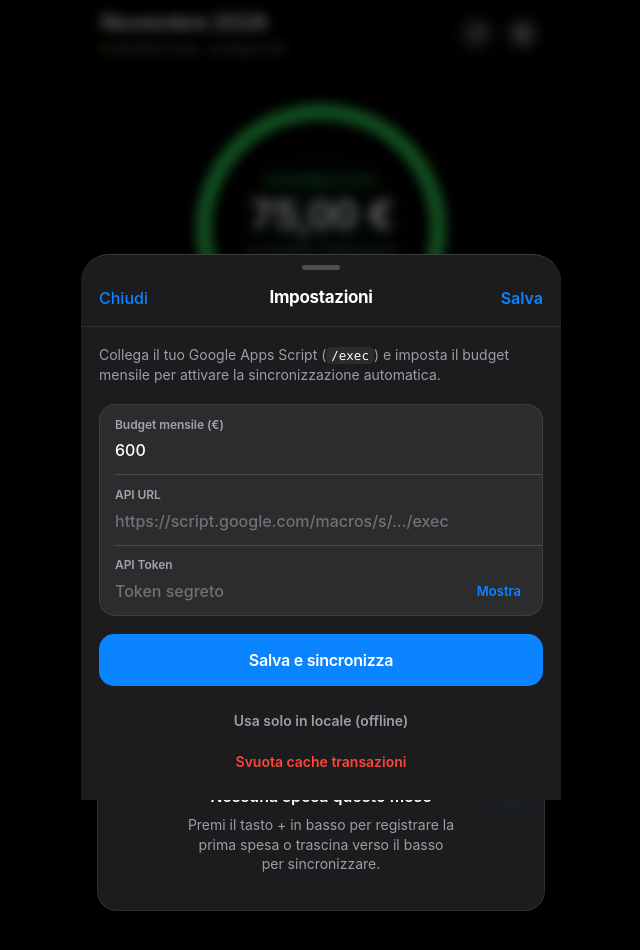
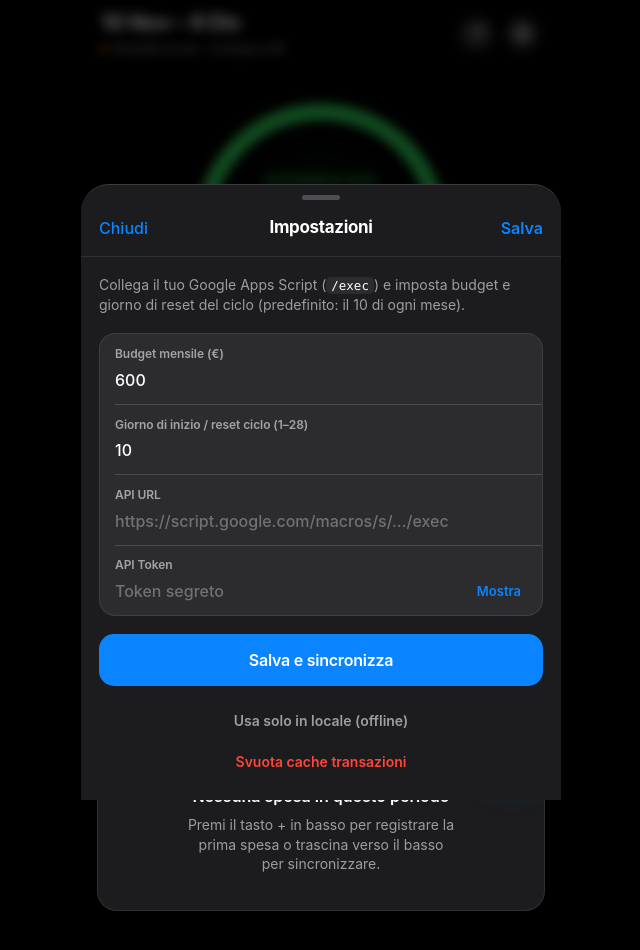
Before and after one commit to mrguizzo99/budget-tracker, a plain HTML site: page index.html in a window 1280 px wide. Shown: the whole page, without its empty margins (319-959 px from the left). Drawn offline with Linux system fonts and the light colour scheme.

Commit message:
Add files via upload

```diff
--- a/app.js
+++ b/app.js
@@ -8,11 +8,13 @@
     API_URL: "API_URL",
     API_TOKEN: "API_TOKEN",
     BUDGET_MENSILE: "BUDGET_MENSILE",
+    RESET_DAY: "RESET_DAY",
     TRANSACTIONS_CACHE: "BUDGET_TRANSACTIONS_CACHE",
     LAST_SYNC: "BUDGET_LAST_SYNC",
     LOCAL_MODE: "BUDGET_LOCAL_MODE"
   };
 
+  const DEFAULT_RESET_DAY = 10;
   const RING_RADIUS = 112;
   const RING_CIRCUMFERENCE = 2 * Math.PI * RING_RADIUS; // ~703.7168
 
@@ -77,6 +79,7 @@
       apiUrl: "",
       apiToken: "",
       monthlyBudget: 600,
+      resetDay: DEFAULT_RESET_DAY,
       localMode: false
     },
     transactions: [],
@@ -142,6 +145,7 @@
     formSettings: document.getElementById("form-settings"),
     btnCancelSettings: document.getElementById("btn-cancel-settings"),
     inputBudget: document.getElementById("input-budget"),
+    inputResetDay: document.getElementById("input-reset-day"),
     inputApiUrl: document.getElementById("input-api-url"),
     inputApiToken: document.getElementById("input-api-token"),
     btnToggleToken: document.getElementById("btn-toggle-token"),
@@ -342,17 +346,27 @@
   // =========================================================================
   // Persistence (localStorage)
   // =========================================================================
+  function sanitizeResetDay(raw) {
+    const parsed = Number.parseInt(String(raw ?? ""), 10);
+    if (!Number.isFinite(parsed) || parsed < 1 || parsed > 28) {
+      return DEFAULT_RESET_DAY;
+    }
+    return parsed;
+  }
+
   function loadFromStorage() {
     const apiUrl = (localStorage.getItem(STORAGE_KEYS.API_URL) || "").trim();
     const apiToken = (localStorage.getItem(STORAGE_KEYS.API_TOKEN) || "").trim();
     const rawBudget = localStorage.getItem(STORAGE_KEYS.BUDGET_MENSILE);
     const parsedBudget = parseEuroInput(rawBudget);
+    const resetDay = sanitizeResetDay(localStorage.getItem(STORAGE_KEYS.RESET_DAY));
     const localMode = localStorage.getItem(STORAGE_KEYS.LOCAL_MODE) === "1";
 
     state.config = {
       apiUrl,
       apiToken,
       monthlyBudget: Number.isFinite(parsedBudget) && parsedBudget > 0 ? parsedBudget : 600,
+      resetDay,
       localMode
     };
 
@@ -378,6 +392,7 @@
     localStorage.setItem(STORAGE_KEYS.API_URL, state.config.apiUrl);
     localStorage.setItem(STORAGE_KEYS.API_TOKEN, state.config.apiToken);
     localStorage.setItem(STORAGE_KEYS.BUDGET_MENSILE, String(state.config.monthlyBudget));
+    localStorage.setItem(STORAGE_KEYS.RESET_DAY, String(sanitizeResetDay(state.config.resetDay)));
     if (state.config.localMode) {
       localStorage.setItem(STORAGE_KEYS.LOCAL_MODE, "1");
     } else {
@@ -413,42 +428,110 @@
   }
 
   // =========================================================================
-  // Core Dynamic Daily Budget Calculation (Rollover)
+  // Core Dynamic Daily Budget Calculation (Rollover — Cycle from Reset Day)
   // =========================================================================
-  function calculateBudgetMetrics(transactions, monthlyBudget, now = new Date()) {
+  function diffCalendarDays(startDate, endDate) {
+    const utcStart = Date.UTC(
+      startDate.getFullYear(),
+      startDate.getMonth(),
+      startDate.getDate()
+    );
+    const utcEnd = Date.UTC(
+      endDate.getFullYear(),
+      endDate.getMonth(),
+      endDate.getDate()
+    );
+    return Math.round((utcEnd - utcStart) / 86_400_000);
+  }
+
+  function getCycleBounds(now, resetDay = DEFAULT_RESET_DAY) {
+    const safeDay = sanitizeResetDay(resetDay);
     const year = now.getFullYear();
     const month = now.getMonth();
-    const todayDay = now.getDate();
-    const daysInMonth = new Date(year, month + 1, 0).getDate();
-    const daysRemaining = Math.max(1, daysInMonth - todayDay + 1);
+    const todayDate = now.getDate();
 
-    const monthTransactions = transactions
+    // Cycle runs from resetDay of month M (00:00) up to resetDay of month M+1 (00:00, exclusive)
+    let cycleStart;
+    let nextReset;
+
+    if (todayDate >= safeDay) {
+      cycleStart = new Date(year, month, safeDay, 0, 0, 0, 0);
+      nextReset = new Date(year, month + 1, safeDay, 0, 0, 0, 0);
+    } else {
+      cycleStart = new Date(year, month - 1, safeDay, 0, 0, 0, 0);
+      nextReset = new Date(year, month, safeDay, 0, 0, 0, 0);
+    }
+
+    const cycleEndInclusive = new Date(
+      nextReset.getFullYear(),
+      nextReset.getMonth(),
+      nextReset.getDate() - 1,
+      23,
+      59,
+      59,
+      999
+    );
+
+    const todayStart = new Date(year, month, todayDate, 0, 0, 0, 0);
+    const tomorrowStart = new Date(year, month, todayDate + 1, 0, 0, 0, 0);
+
+    const totalDaysInCycle = Math.max(1, diffCalendarDays(cycleStart, nextReset));
+    const currentCycleDay = Math.max(1, diffCalendarDays(cycleStart, todayStart) + 1);
+    const daysRemaining = Math.max(1, diffCalendarDays(todayStart, nextReset));
+
+    return {
+      resetDay: safeDay,
+      cycleStart,
+      nextReset,
+      cycleEndInclusive,
+      todayStart,
+      tomorrowStart,
+      totalDaysInCycle,
+      currentCycleDay,
+      daysRemaining
+    };
+  }
+
+  function calculateBudgetMetrics(
+    transactions,
+    monthlyBudget,
+    now = new Date(),
+    resetDay = DEFAULT_RESET_DAY
+  ) {
+    const bounds = getCycleBounds(now, resetDay);
+    const cycleStartMs = bounds.cycleStart.getTime();
+    const nextResetMs = bounds.nextReset.getTime();
+    const todayStartMs = bounds.todayStart.getTime();
+    const tomorrowStartMs = bounds.tomorrowStart.getTime();
+
+    const cycleTransactions = transactions
       .filter((tx) => {
         const d = new Date(tx.date);
-        return !Number.isNaN(d.getTime()) && d.getFullYear() === year && d.getMonth() === month;
+        const ms = d.getTime();
+        return !Number.isNaN(ms) && ms >= cycleStartMs && ms < nextResetMs;
       })
       .sort((a, b) => new Date(b.date).getTime() - new Date(a.date).getTime());
 
     let pastDaysSpent = 0;
     let todaySpent = 0;
-    let totalMonthSpent = 0;
+    let totalCycleSpent = 0;
 
-    for (const tx of monthTransactions) {
-      const txDay = new Date(tx.date).getDate();
-      totalMonthSpent += tx.amount;
-      if (txDay < todayDay) {
+    for (const tx of cycleTransactions) {
+      const ms = new Date(tx.date).getTime();
+      totalCycleSpent += tx.amount;
+      if (ms < todayStartMs) {
         pastDaysSpent += tx.amount;
-      } else if (txDay === todayDay) {
+      } else if (ms >= todayStartMs && ms < tomorrowStartMs) {
         todaySpent += tx.amount;
       }
     }
 
-    const dailyQuotaBase = monthlyBudget / daysInMonth;
-    // Exact rollover formula:
-    // Budget_Disponibile_Oggi = ((Budget_Mensile - Spese_Giorni_Precedenti_Del_Mese) / Giorni_Rimanenti_Incluso_Oggi) - Spese_Oggi
-    const dailyQuotaToday = (monthlyBudget - pastDaysSpent) / daysRemaining;
+    const dailyQuotaBase = monthlyBudget / bounds.totalDaysInCycle;
+    // Exact rollover formula for the active cycle (e.g. 10th to 10th):
+    // Budget_Disponibile_Oggi = ((Budget_Mensile - Spese_Giorni_Precedenti_Del_Ciclo) / Giorni_Rimanenti_Incluso_Oggi) - Spese_Oggi
+    const dailyQuotaToday = (monthlyBudget - pastDaysSpent) / bounds.daysRemaining;
     const availableToday = dailyQuotaToday - todaySpent;
-    const monthlyRemaining = monthlyBudget - totalMonthSpent;
+    const monthlyRemaining = monthlyBudget - totalCycleSpent;
     const rolloverDelta = dailyQuotaToday - dailyQuotaBase;
 
     // Status thresholds relative to today's recalculated quota
@@ -473,16 +556,18 @@
 
     return {
       now,
-      year,
-      month,
-      todayDay,
-      daysInMonth,
-      daysRemaining,
+      resetDay: bounds.resetDay,
+      cycleStart: bounds.cycleStart,
+      nextReset: bounds.nextReset,
+      cycleEndInclusive: bounds.cycleEndInclusive,
+      currentCycleDay: bounds.currentCycleDay,
+      totalDaysInCycle: bounds.totalDaysInCycle,
+      daysRemaining: bounds.daysRemaining,
       monthlyBudget,
-      monthTransactions,
+      cycleTransactions,
       pastDaysSpent,
       todaySpent,
-      totalMonthSpent,
+      totalCycleSpent,
       dailyQuotaBase,
       dailyQuotaToday,
       availableToday,
@@ -653,15 +738,25 @@
     }
   }
 
+  function formatShortDayMonth(dateObj) {
+    return new Intl.DateTimeFormat("it-IT", {
+      day: "numeric",
+      month: "short"
+    }).format(dateObj);
+  }
+
   function renderAll() {
-    const metrics = calculateBudgetMetrics(state.transactions, state.config.monthlyBudget, new Date());
+    const metrics = calculateBudgetMetrics(
+      state.transactions,
+      state.config.monthlyBudget,
+      new Date(),
+      state.config.resetDay
+    );
 
-    // Header Month Title
-    const monthLabel = new Intl.DateTimeFormat("it-IT", {
-      month: "long",
-      year: "numeric"
-    }).format(metrics.now);
-    dom.monthTitle.textContent = monthLabel;
+    // Header Cycle Title (e.g. "10 nov – 9 dic")
+    const startLabel = formatShortDayMonth(metrics.cycleStart);
+    const endLabel = formatShortDayMonth(metrics.cycleEndInclusive);
+    dom.monthTitle.textContent = `${startLabel} – ${endLabel}`;
 
     // Circular SVG Widget
     const isNegative = metrics.availableToday < -0.005;
@@ -697,12 +792,12 @@
     }
 
     dom.metricBaseQuota.textContent = formatEuro(metrics.dailyQuotaBase);
-    dom.metricBaseDetail.textContent = `${formatEuro(metrics.monthlyBudget, true)} / ${metrics.daysInMonth} gg`;
+    dom.metricBaseDetail.textContent = `${formatEuro(metrics.monthlyBudget, true)} / ${metrics.totalDaysInCycle} gg`;
 
-    dom.metricMonthSpent.textContent = formatEuro(metrics.totalMonthSpent);
+    dom.metricMonthSpent.textContent = formatEuro(metrics.totalCycleSpent);
     const spentPct =
       metrics.monthlyBudget > 0
-        ? Math.round((metrics.totalMonthSpent / metrics.monthlyBudget) * 100)
+        ? Math.round((metrics.totalCycleSpent / metrics.monthlyBudget) * 100)
         : 0;
     dom.metricMonthSpentPct.textContent = `${spentPct}% del budget`;
     dom.metricMonthSpentPct.className =
@@ -711,11 +806,16 @@
     dom.metricMonthRemaining.textContent = formatEuro(metrics.monthlyRemaining);
     dom.metricMonthRemaining.classList.toggle("negative", metrics.monthlyRemaining < -0.005);
     dom.metricDaysRemaining.textContent =
-      metrics.daysRemaining === 1 ? "Ultimo giorno del mese" : `${metrics.daysRemaining} giorni rimasti`;
+      metrics.daysRemaining === 1
+        ? `Reset domani (${formatShortDayMonth(metrics.nextReset)})`
+        : `${metrics.daysRemaining} gg · Reset ${formatShortDayMonth(metrics.nextReset)}`;
 
-    // Monthly Progress Bar
+    // Cycle Progress Bar
     const fillPct = Math.max(0, Math.min(100, spentPct));
-    const elapsedPct = Math.max(2, Math.min(98, (metrics.todayDay / metrics.daysInMonth) * 100));
+    const elapsedPct = Math.max(
+      2,
+      Math.min(98, (metrics.currentCycleDay / metrics.totalDaysInCycle) * 100)
+    );
     dom.monthProgressFill.style.width = `${fillPct}%`;
     dom.monthProgressTodayMarker.style.left = `${elapsedPct.toFixed(1)}%`;
 
@@ -727,15 +827,15 @@
       dom.monthProgressFill.style.backgroundColor = "var(--ios-green)";
     }
 
-    dom.monthProgressLeft.textContent = `Giorno ${metrics.todayDay} di ${metrics.daysInMonth}`;
+    dom.monthProgressLeft.textContent = `Giorno ${metrics.currentCycleDay} di ${metrics.totalDaysInCycle}`;
     dom.monthProgressRight.textContent = `Budget ${formatEuro(metrics.monthlyBudget, true)}`;
 
     // Grouped Transactions List
-    renderTransactionsList(metrics.monthTransactions, metrics.now);
+    renderTransactionsList(metrics.cycleTransactions, metrics.now);
   }
 
-  function renderTransactionsList(monthTransactions, now) {
-    const count = monthTransactions.length;
+  function renderTransactionsList(cycleTransactions, now) {
+    const count = cycleTransactions.length;
     dom.transactionsCount.textContent =
       count === 1 ? "1 movimento" : `${count} movimenti`;
 
@@ -748,7 +848,7 @@
               <line x1="2" y1="10" x2="22" y2="10" />
             </svg>
           </div>
-          <p class="empty-state-title">Nessuna spesa questo mese</p>
+          <p class="empty-state-title">Nessuna spesa in questo periodo</p>
           <p class="empty-state-desc">Premi il tasto + in basso per registrare la prima spesa o trascina verso il basso per sincronizzare.</p>
         </div>
       `;
@@ -757,7 +857,7 @@
 
     // Group by local day key
     const groupsMap = new Map();
-    for (const tx of monthTransactions) {
+    for (const tx of cycleTransactions) {
       const dateObj = new Date(tx.date);
       const key = getLocalDateKey(dateObj);
       if (!groupsMap.has(key)) {
@@ -922,6 +1022,7 @@
 
   function openSettingsModal({ mandatory = false } = {}) {
     dom.inputBudget.value = String(state.config.monthlyBudget).replace(".", ",");
+    dom.inputResetDay.value = String(sanitizeResetDay(state.config.resetDay));
     dom.inputApiUrl.value = state.config.apiUrl;
     dom.inputApiToken.value = state.config.apiToken;
     dom.inputApiToken.type = "password";
@@ -1068,12 +1169,19 @@
     event.preventDefault();
 
     const budget = parseEuroInput(dom.inputBudget.value);
+    const rawResetDay = Number.parseInt(dom.inputResetDay.value, 10);
     const apiUrl = dom.inputApiUrl.value.trim();
     const apiToken = dom.inputApiToken.value.trim();
 
     if (!Number.isFinite(budget) || budget <= 0) {
       showToast("Inserisci un budget mensile valido", "error");
       dom.inputBudget.focus();
+      return;
+    }
+
+    if (!Number.isFinite(rawResetDay) || rawResetDay < 1 || rawResetDay > 28) {
+      showToast("Il giorno di reset deve essere tra 1 e 28", "error");
+      dom.inputResetDay.focus();
       return;
     }
 
@@ -1093,6 +1201,7 @@
       apiUrl,
       apiToken,
       monthlyBudget: Math.round(budget * 100) / 100,
+      resetDay: rawResetDay,
       localMode: !apiUrl
     };
     saveConfigToStorage();
@@ -1110,6 +1219,7 @@
   function handleLocalModeClick() {
     const budget = parseEuroInput(dom.inputBudget.value);
     state.config.monthlyBudget = Number.isFinite(budget) && budget > 0 ? budget : 600;
+    state.config.resetDay = sanitizeResetDay(dom.inputResetDay.value);
     state.config.apiUrl = "";
     state.config.apiToken = "";
     state.config.localMode = true;
--- a/index.html
+++ b/index.html
@@ -116,7 +116,7 @@
             <span class="metric-sub" id="metric-base-detail">Budget / mese</span>
           </div>
           <div class="metric-cell">
-            <span class="metric-label">Speso nel mese</span>
+            <span class="metric-label">Speso nel periodo</span>
             <span class="metric-value" id="metric-month-spent">€ 0,00</span>
             <span class="metric-sub" id="metric-month-spent-pct">0% del budget</span>
           </div>
@@ -127,10 +127,10 @@
           </div>
         </div>
 
-        <div class="month-progress-wrap" aria-label="Avanzamento spesa mensile">
+        <div class="month-progress-wrap" aria-label="Avanzamento spesa del periodo">
           <div class="month-progress-track">
             <div class="month-progress-fill" id="month-progress-fill"></div>
-            <div class="month-progress-today-marker" id="month-progress-today-marker" title="Avanzamento del mese"></div>
+            <div class="month-progress-today-marker" id="month-progress-today-marker" title="Avanzamento del periodo"></div>
           </div>
           <div class="month-progress-meta">
             <span id="month-progress-left">Giorno — di —</span>
@@ -140,9 +140,9 @@
       </section>
 
       <!-- Transactions List -->
-      <section class="transactions-section" aria-label="Elenco spese del mese">
+      <section class="transactions-section" aria-label="Elenco spese del periodo">
         <div class="section-header">
-          <h2 class="section-title">Spese del mese</h2>
+          <h2 class="section-title">Spese del periodo</h2>
           <span class="section-count" id="transactions-count">0 movimenti</span>
         </div>
 
@@ -237,7 +237,7 @@
 
       <form id="form-settings" class="sheet-body" novalidate>
         <p class="sheet-intro" id="settings-intro">
-          Collega il tuo Google Apps Script (<code>/exec</code>) e imposta il budget mensile per attivare la sincronizzazione automatica.
+          Collega il tuo Google Apps Script (<code>/exec</code>) e imposta budget e giorno di reset del ciclo (predefinito: il 10 di ogni mese).
         </p>
 
         <div class="ios-form-group">
@@ -249,6 +249,21 @@
               id="input-budget"
               name="budget"
               placeholder="600"
+              required
+            >
+          </label>
+          <div class="ios-field-divider"></div>
+          <label class="ios-field">
+            <span class="ios-field-label">Giorno di inizio / reset ciclo (1–28)</span>
+            <input
+              type="number"
+              inputmode="numeric"
+              min="1"
+              max="28"
+              id="input-reset-day"
+              name="resetDay"
+              placeholder="10"
+              value="10"
               required
             >
           </label>
--- a/sw.js
+++ b/sw.js
@@ -1,4 +1,4 @@
-const CACHE_NAME = "budget-pwa-v1";
+const CACHE_NAME = "budget-pwa-v2";
 const APP_SHELL_ASSETS = [
   "./",
   "./index.html",
```
Also changed, not shown: 1 other file.
